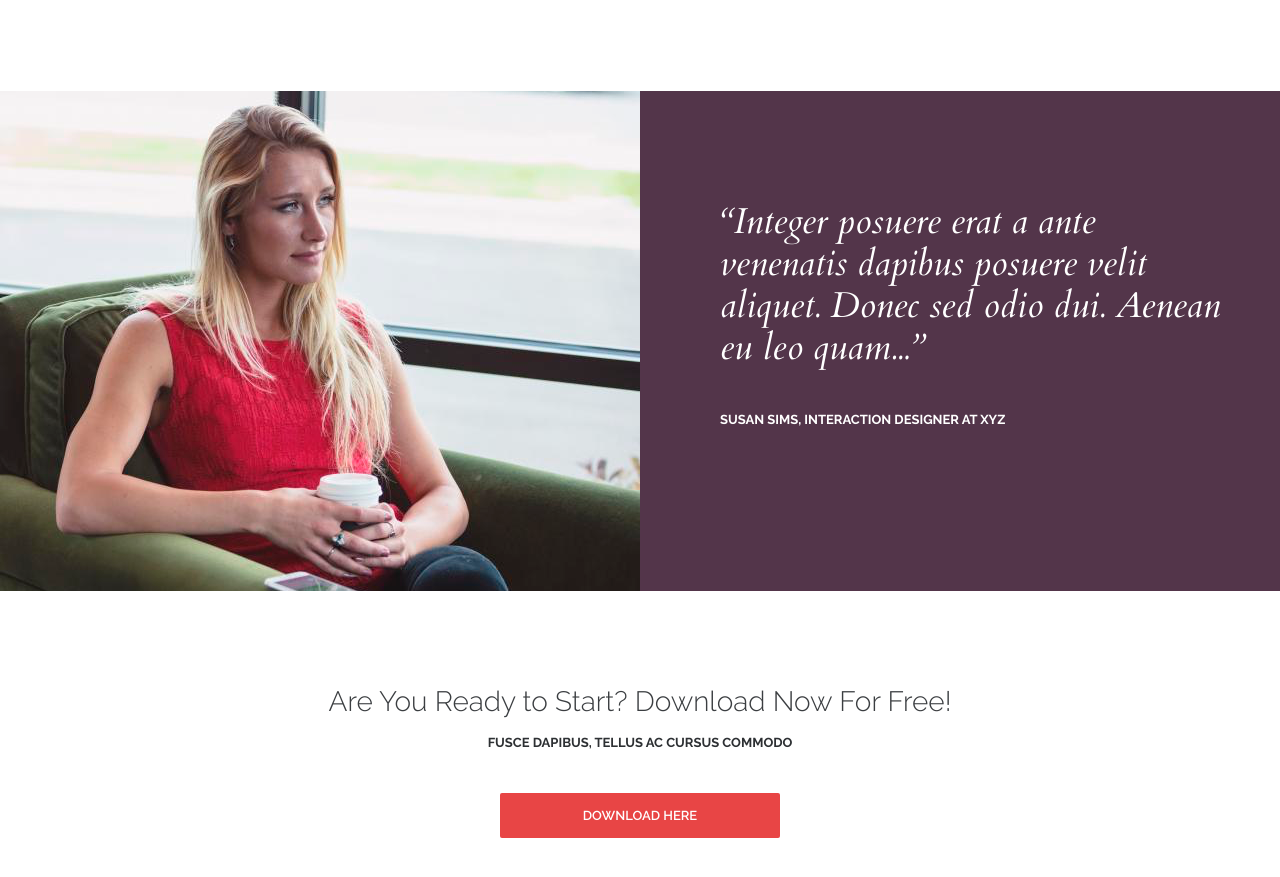
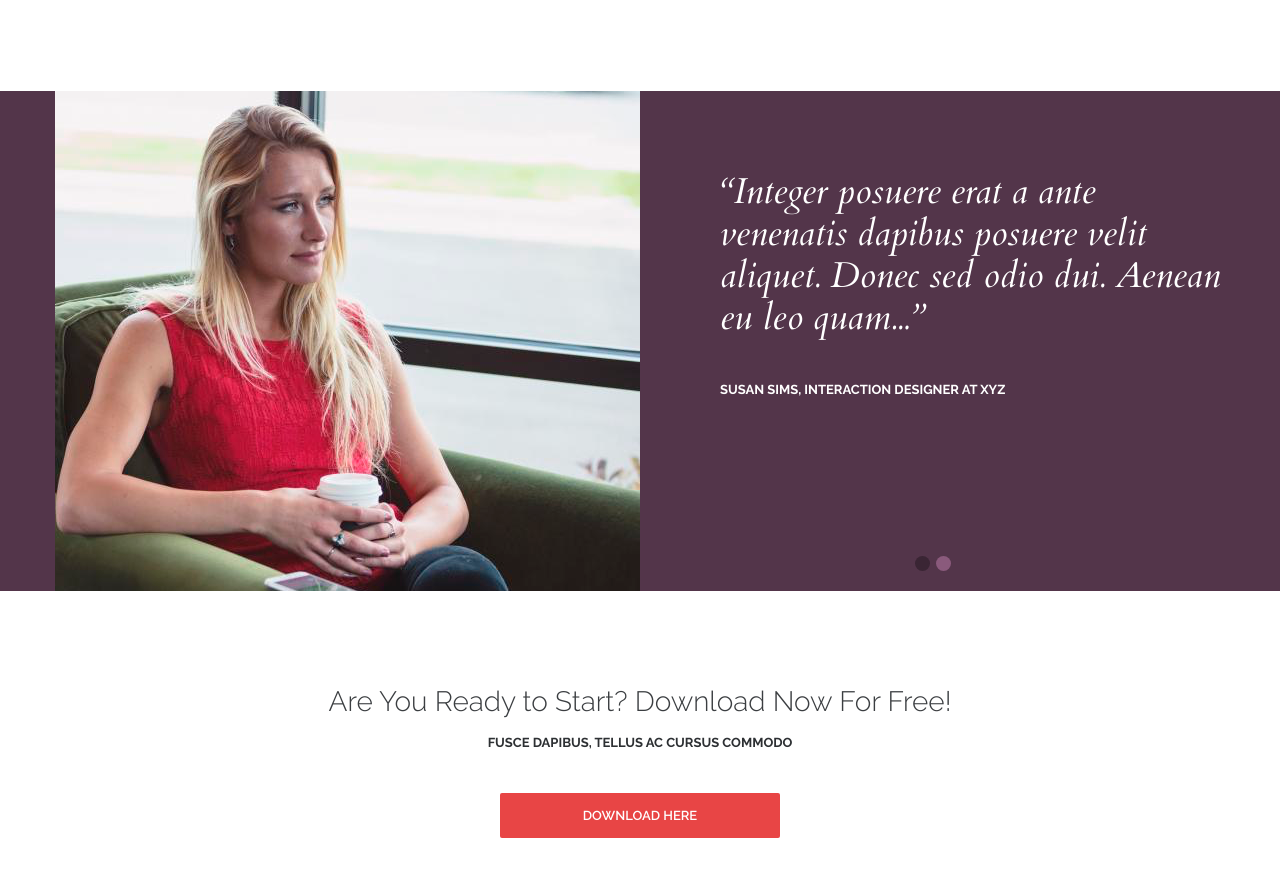
Before and after one commit to virage81/Active_box, a plain HTML site: page index.html in a window 1280 px wide. Shown: the part 2939-3816 px from the top of the page. Drawn offline with nearby package versions, Linux system fonts and the light colour scheme.

Commit message:
update some file

```diff
--- a/css/style.css
+++ b/css/style.css
@@ -428,9 +428,20 @@ body {
 
     overflow: hidden;
 }
+
+.reviews__slider {
+    height: 500px;
+    overflow: hidden;
+}
+
+.reviews__slider.slick-initialized {
+    height: auto;
+}
+
 .reviews__item {
     display: flex;
     flex-wrap: wrap;
+    overflow: hidden;
 }
 
 .reviews__photo {
@@ -450,8 +461,9 @@ body {
 }
 
 .reviews__content {
+    position: relative;
     width: 50%;
-    padding: 110px 0 0 80px;
+    padding: 80px 0 0 80px;
 }
 
 .reviews__text {
@@ -473,6 +485,55 @@ body {
 
     color: #fff;
 }
+
+/* slick */
+.slick-slide {
+    outline: 0;
+}
+
+.slick-dots {
+    display: flex;
+    justify-content: center;
+
+    margin: 0;
+    padding: 0;
+
+    list-style: none;
+
+    width: 50%;
+
+    position: absolute;
+    bottom: 20px;
+    right: 0;
+    z-index: 2;
+}
+
+.slick-dots li {
+    margin: 0 3px;
+}
+
+.slick-dots button {
+    width: 15px;
+    height: 15px;
+
+    outline: 0;
+
+    cursor: pointer;
+
+    border-radius: 50%;
+
+    background: #8a5a7c;
+    border: 0;
+    padding: 0;
+
+    font-size: 0;
+    color: transparent;
+}
+
+.slick-active button {
+    background-color: #3a2534;
+}
+
 
 
 /* download */
@@ -757,7 +818,7 @@ media
     /* team
     ===============*/
     .team__inner {
-        flex-direction: row;
+        display: block;
     }
 
     .team__item {
@@ -778,6 +839,7 @@ media
 
     .team__info {
         margin-left: 15px;
+        position: relative;
     }
 
     .team__name {
@@ -798,6 +860,13 @@ media
         position: absolute;
         bottom: 0;
         left: 0;
+    }
+
+    @media (max-width: 648px) {
+        .social {
+            position: relative;
+            margin-top: 10px;
+        }
     }
 
     .social--footer {
@@ -848,8 +917,6 @@ media
         font-size: 12px;
     }
 
-
-
     /* reviews
     ===============*/
     .reviews__content {
@@ -875,6 +942,12 @@ media
     .reviews__img {
         left: -20%;
         transform: translate3d(-20%, -43%, 0)
+    }
+
+    /* social
+    ===============*/
+    .social {
+        position: relative;
     }
 
     /* download
--- a/index.html
+++ b/index.html
@@ -9,10 +9,12 @@
 
     <link href="https://fonts.googleapis.com/css2?family=Cardo:ital@1&family=Open+Sans:wght@400;700&family=Raleway:wght@300;400;600;700&display=swap" rel="stylesheet">
 
-    <script
-        src="https://kit.fontawesome.com/87d3fb3f1d.js"
-        crossorigin="anonymous"
-    ></script>
+    <link rel="stylesheet" type="text/css" href="//cdn.jsdelivr.net/npm/slick-carousel@1.8.1/slick/slick.css"/>
+
+    <script src="https://kit.fontawesome.com/87d3fb3f1d.js"></script>
+
+    <script src="https://ajax.googleapis.com/ajax/libs/jquery/3.6.0/jquery.min.js"></script>
+
 
 
     <title>Active box</title>
@@ -251,6 +253,8 @@
 
 <div class="reviews" id="reviews">
         <div class="container">
+            <div class="reviews__slider" id="reviewsSlider">
+                <div class="slick__item">
                     <div class="reviews__item">
                         <div class="reviews__photo">
                             <img class="reviews__img" src="img/reviews/photo_01.png" alt="">
@@ -260,6 +264,20 @@
                             <div class="reviews__author">Susan Sims, Interaction Designer at XYZ</div>
                         </div>
                     </div>
+                </div>
+
+                <div>
+                    <div class="reviews__item">
+                        <div class="reviews__photo">
+                            <img class="reviews__img" src="img/reviews/photo_01.png" alt="">
+                        </div>
+                        <div class="reviews__content">
+                            <div class="reviews__text">“Lorem ipsum dolor sit amet consectetur adipisicing elit. Repudiandae voluptates deserunt, nobis ullam velit maiores natus eveniet sed ex nihil assumenda corrupti tenetur debitis a nisi, quasi, quia eum itaque?”</div>
+                            <div class="reviews__author">Susan Sims, Interaction Designer at XYZ</div>
+                        </div>
+                    </div>
+                </div>
+            </div> <!-- reviewsSlider -->
         </div> <!-- container -->
 </div> <!-- reviews -->
 
@@ -323,8 +341,10 @@
 </footer> <!-- footer -->
 
 
-<script src="https://ajax.googleapis.com/ajax/libs/jquery/3.6.0/jquery.min.js"></script>
+
+<script type="text/javascript" src="//cdn.jsdelivr.net/npm/slick-carousel@1.8.1/slick/slick.min.js"></script>
 <script src="js/app.js"></script>
+
 
 </body>
 </html>
--- a/js/app.js
+++ b/js/app.js
@@ -32,6 +32,8 @@ $(function() {
 
         let elementOffset = $(blockID).offset().top;
 
+        nav.removeClass('show');
+
 
         $('html, body').animate({
             scrollTop: elementOffset - 100
@@ -44,9 +46,25 @@ $(function() {
 
     let nav = $('#nav');
     let navToggle = $('#navToggle');
+
+
+
     $('#navToggle').on('click', function(event) {
         event.preventDefault();
 
         nav.toggleClass('show');
     })
+
+    // SlickJS
+    let slider = $('#reviewsSlider');
+
+    slider.slick({
+        infinite: true,
+        slidesToShow: 1,
+        slidesToScroll: 1,
+        speed: 300,
+        fade: true,
+        arrows: false,
+        dots: true
+    });
 });
```
Lines whose indentation alone changed are shown as unchanged.
